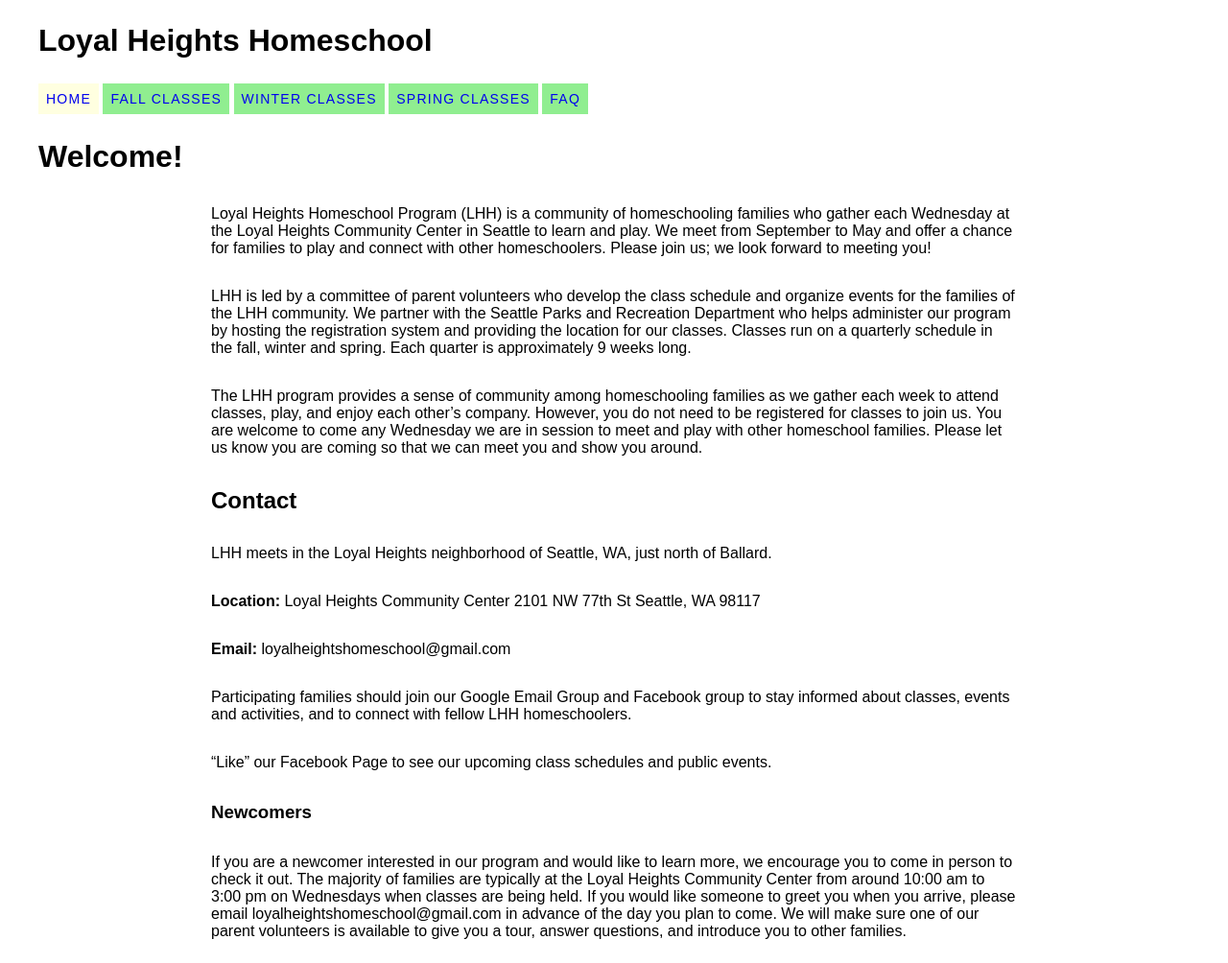
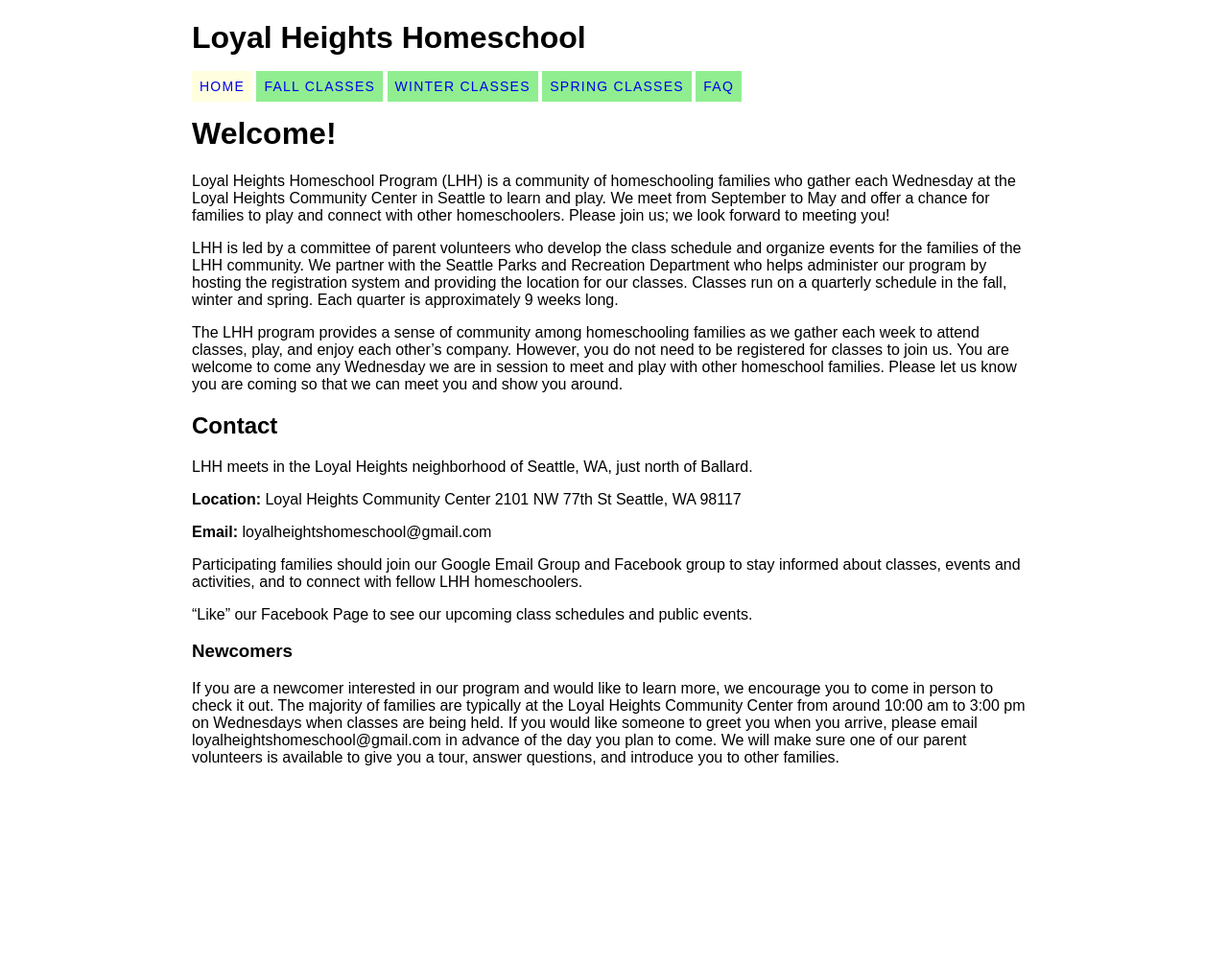
Before and after one commit to loyalheightshomeschool/loyalheightshomeschool.github.io, a Jekyll site: the page built from index.md, in a window 1280 px wide. Shown: the whole page at 96% size. Built offline with Jekyll 4.4.1, drawn with Linux system fonts in a browser that asks for light colours; after the commit the page ends 900 px from its top, so only the background shows below that.

Commit message:
Update main.scss

```diff
--- a/_sass/main.scss
+++ b/_sass/main.scss
@@ -1,17 +1,39 @@
+@media (width <= 599px) {
+  body {
+    margin: 0 16px;
+  }
+}
+@media (600px <= width <= 632px) {
+  body {
+    width: 568px;
+    margin: 0 auto;
+  }
+}
+@media (633px <= width <= 904px) {
+  body {
+    margin: 0 32px;
+  }
+}
+@media (905px <= width <= 1239px) {
+  body {
+    width: 840px;
+    margin: 0 auto;
+  }
+}
+@media (1240px <= width <= 1439px) {
+  body {
+    margin: 0 200px;
+  }
+}
+@media (1440px <= width) {
+  body {
+    width: 1040px;
+    margin: 0 auto;
+  }
+}
 body {
   font-family: sans-serif;
   font-size: 16px;
-}
-body > * {
-  max-width: 840px;
-  margin: 0 auto;
-  padding: 16px;
-}
-body > h1 {
-  max-width: 1200px;
-}
-body > nav {
-  max-width: 1200px;
 }
 .button {
   font-size: 14px;
```
